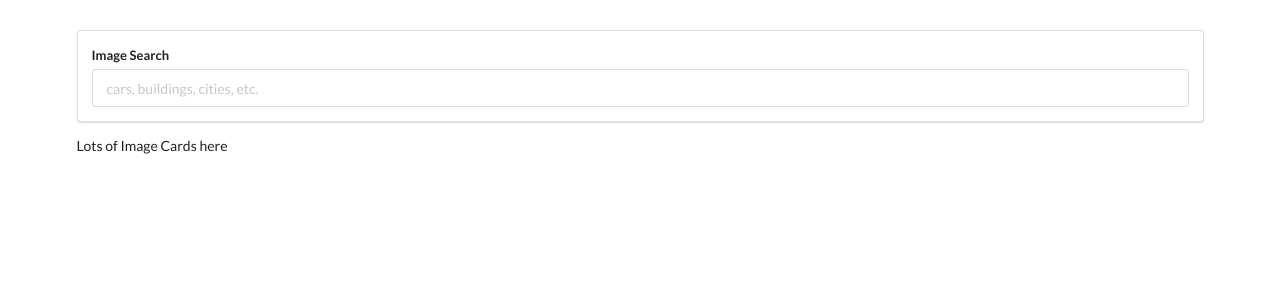
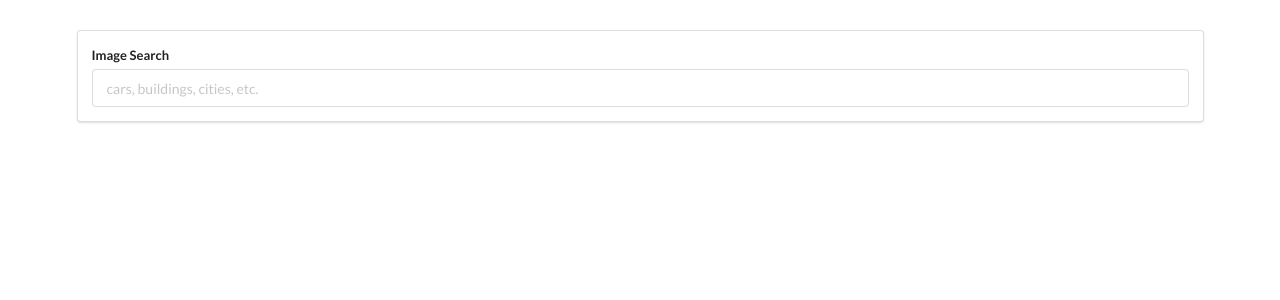
Before and after one commit to KenACollins/images-search-and-retrieval, a React (Create React App) app: page / in a window 1280 px wide. Shown: the top 300 px of the page. Built offline with nearby package versions, Linux system fonts and the light colour scheme.

Commit message:
Search results now displayed in one column with ImageList and ImageCard components.

```diff
--- a/src/components/App.js
+++ b/src/components/App.js
@@ -9,7 +9,6 @@ class App extends React.Component {
     state = { images: [] };
 
     onSearchSubmit = async term => {
-        console.log(`Search term: ${term}`);    // TESTING
         const response = await giphy.get('/v1/gifs/search', {
             params: {
                 q: term,
@@ -18,7 +17,6 @@ class App extends React.Component {
         });
 
         this.setState({ images: response.data.data });
-        console.log('images', this.state.images);   // TESTING
     };
 
     render() {
--- a/src/components/ImageCard.js
+++ b/src/components/ImageCard.js
@@ -2,8 +2,12 @@ import React from 'react';
 
 class ImageCard extends React.Component {
     render() {
+        const { url } = this.props.image.images.fixed_width;
+        const { title } = this.props.image;
         return (
-            <div>Image</div>
+            <div>
+                <img src={url} alt={title} title={title} />
+            </div>
         );
     }
 }
--- a/src/components/ImageList.js
+++ b/src/components/ImageList.js
@@ -1,10 +1,12 @@
 import React from 'react';
 import ImageCard from './ImageCard';
 
-const ImageList = () => {
-    return (
-        <div>Lots of Image Cards here</div>
-    );
+const ImageList = props => {
+    const images = props.images.map(image => {
+        return <ImageCard key={image.id} image={image} />;
+    });
+
+    return <div>{images}</div>;
 };
 
 export default ImageList;
```
